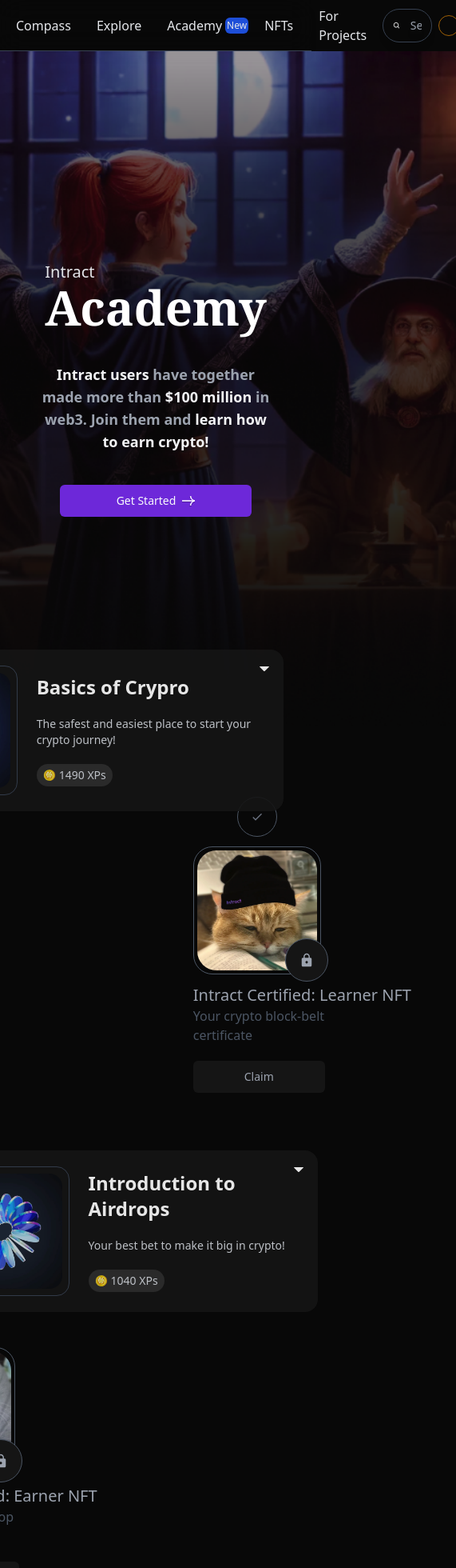
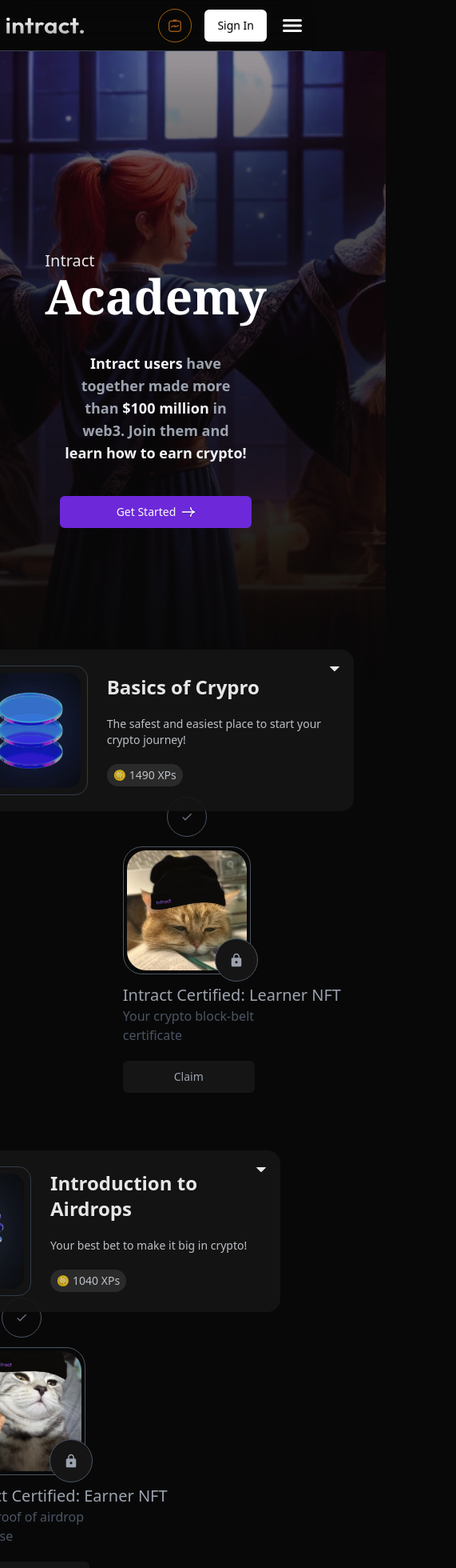
Before and after one commit to vishalp-65/Intract_assignment, a Next.js app: page / in a window 390 px wide. Shown: the top 1960 px of the page at 80% size, 571 px wide, since content can reach past the window. Built offline with nearby package versions, Linux system fonts and the light colour scheme; what tailwindcss-dotted-background would draw is missing.

Commit message:
Added responsiveness

```diff
--- a/components/Community.tsx
+++ b/components/Community.tsx
@@ -13,7 +13,7 @@
 const Community = (props: Props) => {
     return (
         <div className="flex items-end justify-end mr-[10%]">
-            <div className="flex items-start justify-between gap-20">
+            <div className="sm:flex sm:flex-col md:flex md:flex-row items-start justify-between gap-20">
                 <div className="w-[21rem]">
                     <div className="p-4 border border-gray-700 rounded-lg bg-bgPrimary">
                         {/* Rewards */}
--- a/components/Container.tsx
+++ b/components/Container.tsx
@@ -21,7 +21,7 @@
             >
                 <HeroSection />
 
-                <div className="max-w-[100rem] flex items-center justify-center">
+                <div className="w-auto md:max-w-[100rem] flex items-center justify-center">
                     <div className="w-full">
                         <div className="px-10 mt-[-6rem] relative z-3">
                             <Quests questsData={questsData[0]} />
--- a/components/Navbar.tsx
+++ b/components/Navbar.tsx
@@ -5,13 +5,14 @@
 import { navBarNames } from "@/utils/data";
 import { BiSearch } from "react-icons/bi";
 import { Button } from "./ui/button";
+import { IoMenu } from "react-icons/io5";
 
 type Props = {};
 
 const Navbar = (props: Props) => {
     return (
         <div
-            className="fixed top-0 left-0 right-0 flex justify-evenly items-center gap-2 h-16 z-50
+            className="px-2 md:px-0 fixed top-0 left-0 right-0 flex justify-between md:justify-evenly items-center gap-2 h-16 z-50
         bg-opacity-80 shadow-lg shadow-black/[0.03] backdrop-blur-[1rem] border-b border-gray-700"
         >
             {/* Name logo */}
@@ -20,7 +21,7 @@
             </div>
 
             {/* Navbar links */}
-            <div className="flex items-center justify-center gap-2 text-gray-200">
+            <div className="hidden md:flex md:items-center md:justify-center md:gap-2 md:text-gray-200">
                 {navBarNames.map((item, ind) => (
                     <div key={ind} className="flex items-center">
                         <p className="p-3">{item.name}</p>
@@ -36,8 +37,9 @@
             </div>
 
             {/* Search bar */}
+            <div className="hidden md:block md: w-[25%]">
                 <div
-                className="flex w-[25%] px-3 py-2 items-center justify-start rounded-full
+                    className="flex px-3 py-2 items-center justify-start rounded-full
                 gap-3 bg-opacity-30 shadow-lg shadow-black/[0.03] backdrop-blur-[0.5rem] border border-gray-700"
                 >
                     <BiSearch className="h-6 w-6" />
@@ -46,6 +48,7 @@
                         placeholder="Search for ecosystem, trending quests etc."
                     />
                 </div>
+            </div>
 
             {/* Auth buttons */}
             <div className="flex items-center justify-center gap-4">
@@ -53,6 +56,9 @@
                     <Image src={live_tv} alt="live_tv" />
                 </div>
                 <Button variant="white">Sign In</Button>
+                <div className="">
+                    <IoMenu className="h-8 w-8" />
+                </div>
             </div>
         </div>
     );
```
Lines whose indentation alone changed are shown as unchanged.
